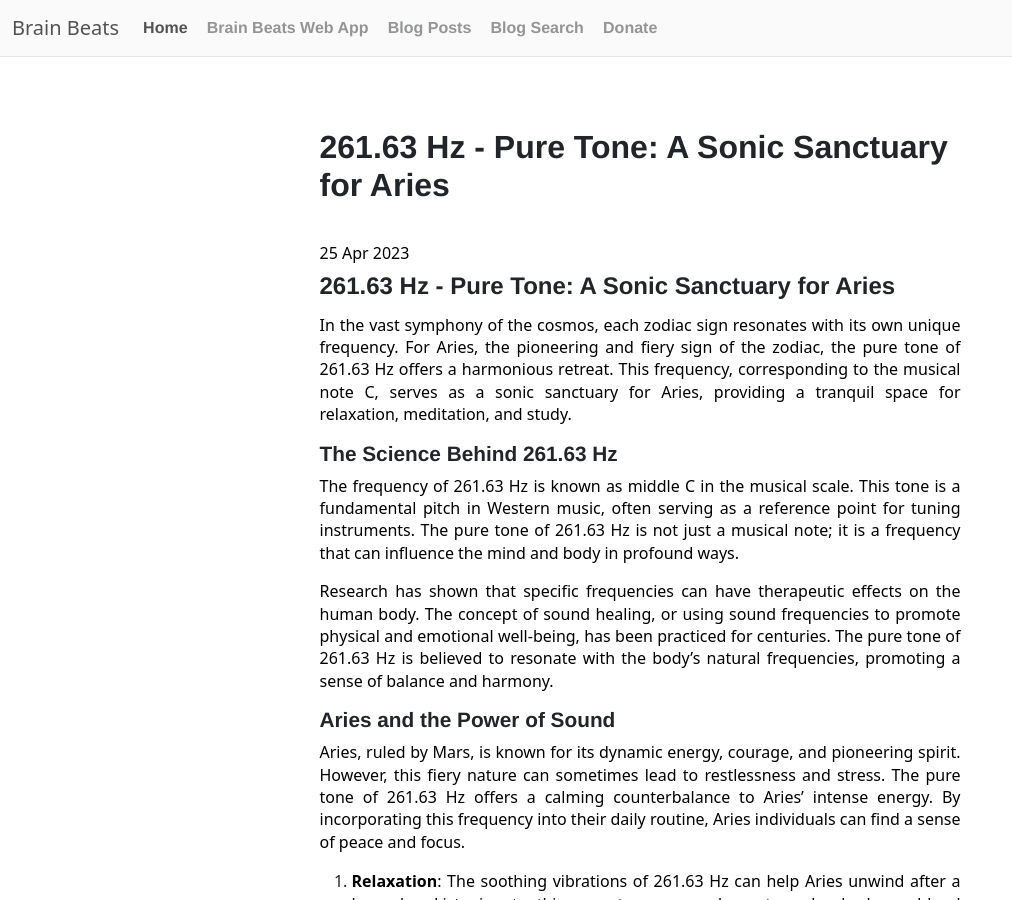
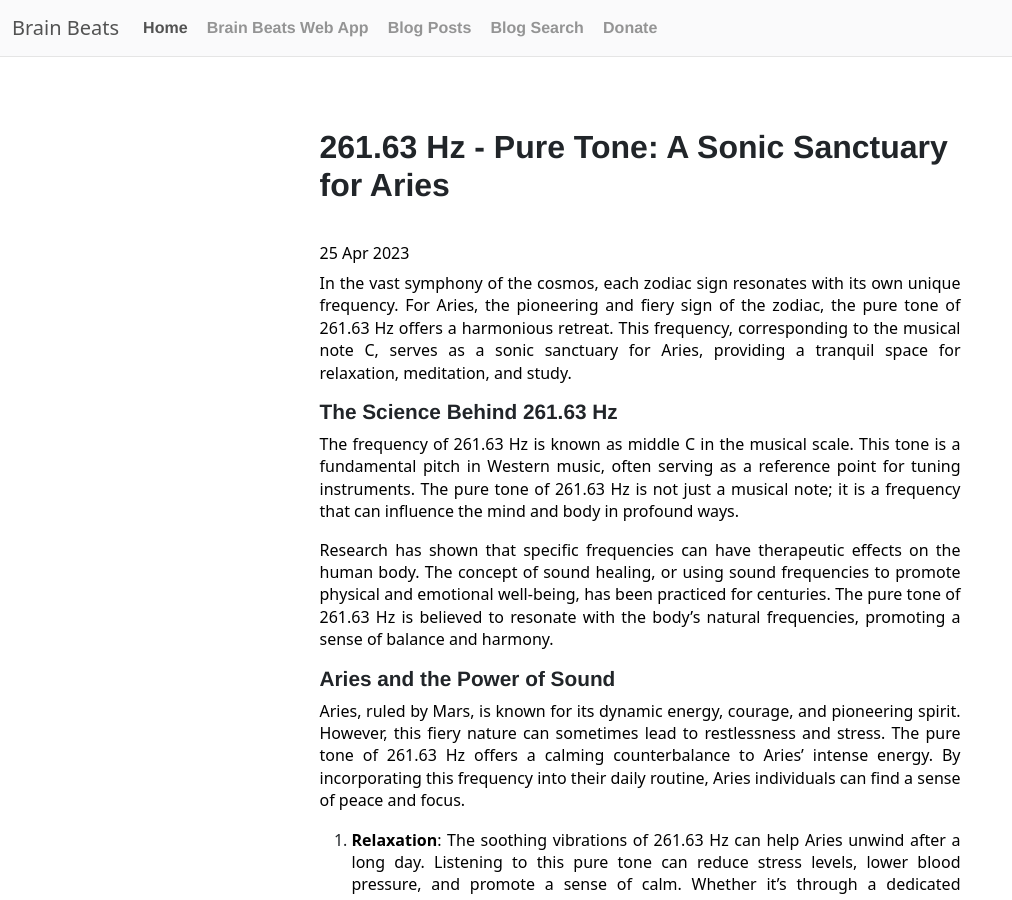
Before and after one commit to Mr-Kumar-Abhishek/brain-beats-blog, a Jekyll site: the page built from _posts/2023-04-25-261-63-hz-pure-tone-a-sonic-sanctuary-for-aries.md, in a window 1280 px wide and 900 px high. Shown: the whole window, without its empty margins (0-1012 px from the left). Built offline with Jekyll 4.4.1, drawn with Linux system fonts in a browser that asks for light colours; nearby versions of some CDN libraries.

Commit message:
remove extra heading from the article

```diff
--- a/_posts/2023-04-25-261-63-hz-pure-tone-a-sonic-sanctuary-for-aries.md
+++ b/_posts/2023-04-25-261-63-hz-pure-tone-a-sonic-sanctuary-for-aries.md
@@ -10,8 +10,6 @@ tweet-description: For Aries, the pioneering and fiery sign of the zodiac, the p
 date: 2023-04-25
 keywords: frequency benefits, Brain Beats, Frequencies, 261.63 hz, Brain wave entrainment, sound therapy, aries, meditation, healing, depersonalization, derealization
 ---
-
-### 261.63 Hz - Pure Tone: A Sonic Sanctuary for Aries
 
 In the vast symphony of the cosmos, each zodiac sign resonates with its own unique frequency. For Aries, the pioneering and fiery sign of the zodiac, the pure tone of 261.63 Hz offers a harmonious retreat. This frequency, corresponding to the musical note C, serves as a sonic sanctuary for Aries, providing a tranquil space for relaxation, meditation, and study.
 
```
